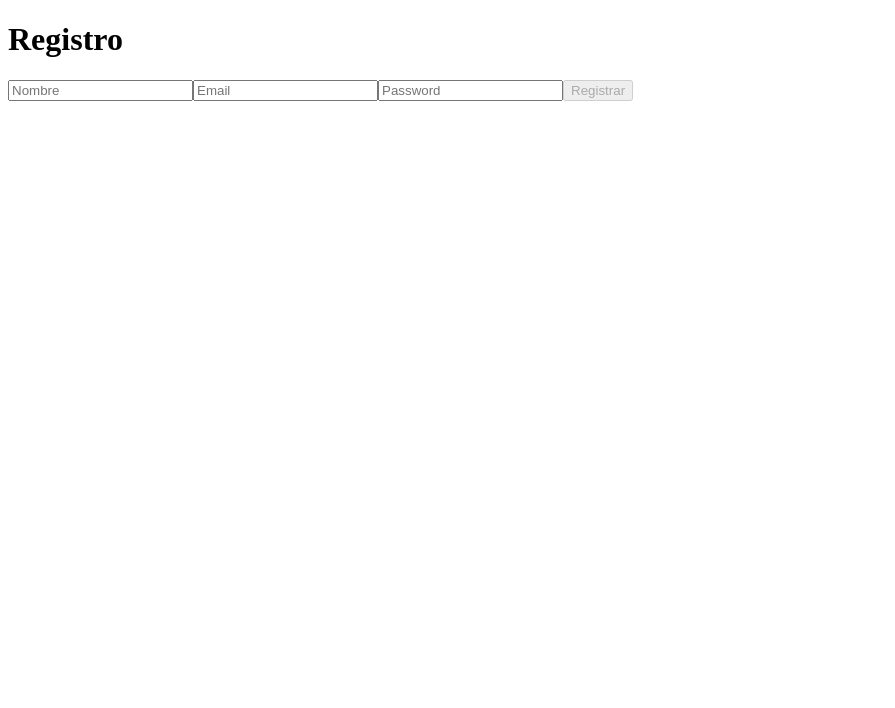
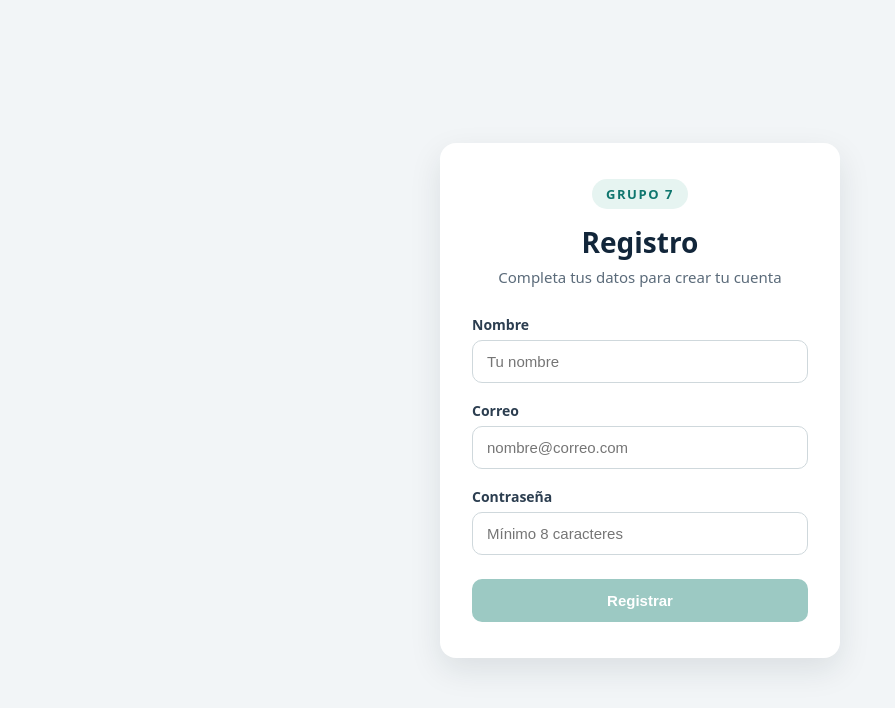
Before and after one commit to JeanUniSoft/ci-cd-grupo07, an Angular app: page /registro in a window 1280 px wide. Shown: the top 708 px of the page, without its empty margins (0-895 px from the left). Built offline with nearby package versions, Linux system fonts and the light colour scheme.

Commit message:
Mejorar la estética del formulario

```diff
--- a/src/app/registro/registro.css
+++ b/src/app/registro/registro.css
@@ -0,0 +1,109 @@
+.pagina {
+  min-height: 100vh;
+  display: grid;
+  place-items: center;
+  padding: 24px 16px;
+  box-sizing: border-box;
+}
+
+.tarjeta {
+  width: 100%;
+  max-width: 400px;
+  background: #ffffff;
+  border-radius: 16px;
+  padding: 36px 32px;
+  box-shadow: 0 12px 32px rgba(15, 40, 50, 0.10);
+  box-sizing: border-box;
+}
+
+.encabezado {
+  text-align: center;
+  margin-bottom: 28px;
+}
+
+.grupo {
+  display: inline-block;
+  padding: 6px 14px;
+  border-radius: 999px;
+  background: #e6f4f1;
+  color: #0f766e;
+  font-size: 13px;
+  font-weight: 700;
+  letter-spacing: 0.12em;
+  text-transform: uppercase;
+}
+
+h1 {
+  margin: 14px 0 6px;
+  font-size: 28px;
+  color: #12263a;
+}
+
+.subtitulo {
+  margin: 0;
+  color: #5b6b7a;
+  font-size: 15px;
+}
+
+form {
+  display: flex;
+  flex-direction: column;
+  gap: 18px;
+}
+
+.campo {
+  display: flex;
+  flex-direction: column;
+  gap: 6px;
+}
+
+label {
+  font-size: 14px;
+  font-weight: 600;
+  color: #2c3e50;
+}
+
+input {
+  padding: 12px 14px;
+  font-size: 15px;
+  border: 1px solid #cfd8dc;
+  border-radius: 10px;
+  outline: none;
+  transition: border-color 0.15s, box-shadow 0.15s;
+}
+
+input:focus {
+  border-color: #0f766e;
+  box-shadow: 0 0 0 3px rgba(15, 118, 110, 0.15);
+}
+
+input.ng-touched.ng-invalid {
+  border-color: #c0392b;
+}
+
+.error {
+  color: #c0392b;
+  font-size: 13px;
+}
+
+button {
+  margin-top: 6px;
+  padding: 13px;
+  font-size: 15px;
+  font-weight: 600;
+  color: #ffffff;
+  background: #0f766e;
+  border: none;
+  border-radius: 10px;
+  cursor: pointer;
+  transition: background 0.15s;
+}
+
+button:hover:not(:disabled) {
+  background: #0b5d57;
+}
+
+button:disabled {
+  background: #9cc9c3;
+  cursor: not-allowed;
+}
--- a/src/app/registro/registro.html
+++ b/src/app/registro/registro.html
@@ -1,20 +1,37 @@
+<main class="pagina">
+  <section class="tarjeta">
+    <header class="encabezado">
+      <span class="grupo">Grupo 7</span>
       <h1>Registro</h1>
+      <p class="subtitulo">Completa tus datos para crear tu cuenta</p>
+    </header>
 
     <form [formGroup]="formulario" (ngSubmit)="registrar()">
-    <input formControlName="nombre" placeholder="Nombre">
+      <div class="campo">
+        <label for="nombre">Nombre</label>
+        <input id="nombre" formControlName="nombre" placeholder="Tu nombre">
         @if (formulario.controls.nombre.touched && formulario.controls.nombre.invalid) {
           <small class="error">El nombre es obligatorio</small>
         }
+      </div>
 
-    <input formControlName="email" type="email" placeholder="Email">
+      <div class="campo">
+        <label for="email">Correo</label>
+        <input id="email" formControlName="email" type="email" placeholder="nombre@correo.com">
         @if (formulario.controls.email.touched && formulario.controls.email.invalid) {
           <small class="error">Ingresa un correo válido</small>
         }
+      </div>
 
-    <input formControlName="password" type="password" placeholder="Password">
+      <div class="campo">
+        <label for="password">Contraseña</label>
+        <input id="password" formControlName="password" type="password" placeholder="Mínimo 8 caracteres">
         @if (formulario.controls.password.touched && formulario.controls.password.invalid) {
           <small class="error">La contraseña es obligatoria (mínimo 8 caracteres)</small>
         }
+      </div>
 
       <button type="submit" [disabled]="formulario.invalid">Registrar</button>
     </form>
+  </section>
+</main>
--- a/src/styles.css
+++ b/src/styles.css
@@ -1 +1,6 @@
 /* You can add global styles to this file, and also import other style files */
+body {
+  margin: 0;
+  font-family: system-ui, -apple-system, "Segoe UI", Roboto, sans-serif;
+  background: #f2f5f7;
+}
```
Lines whose indentation alone changed are shown as unchanged.
